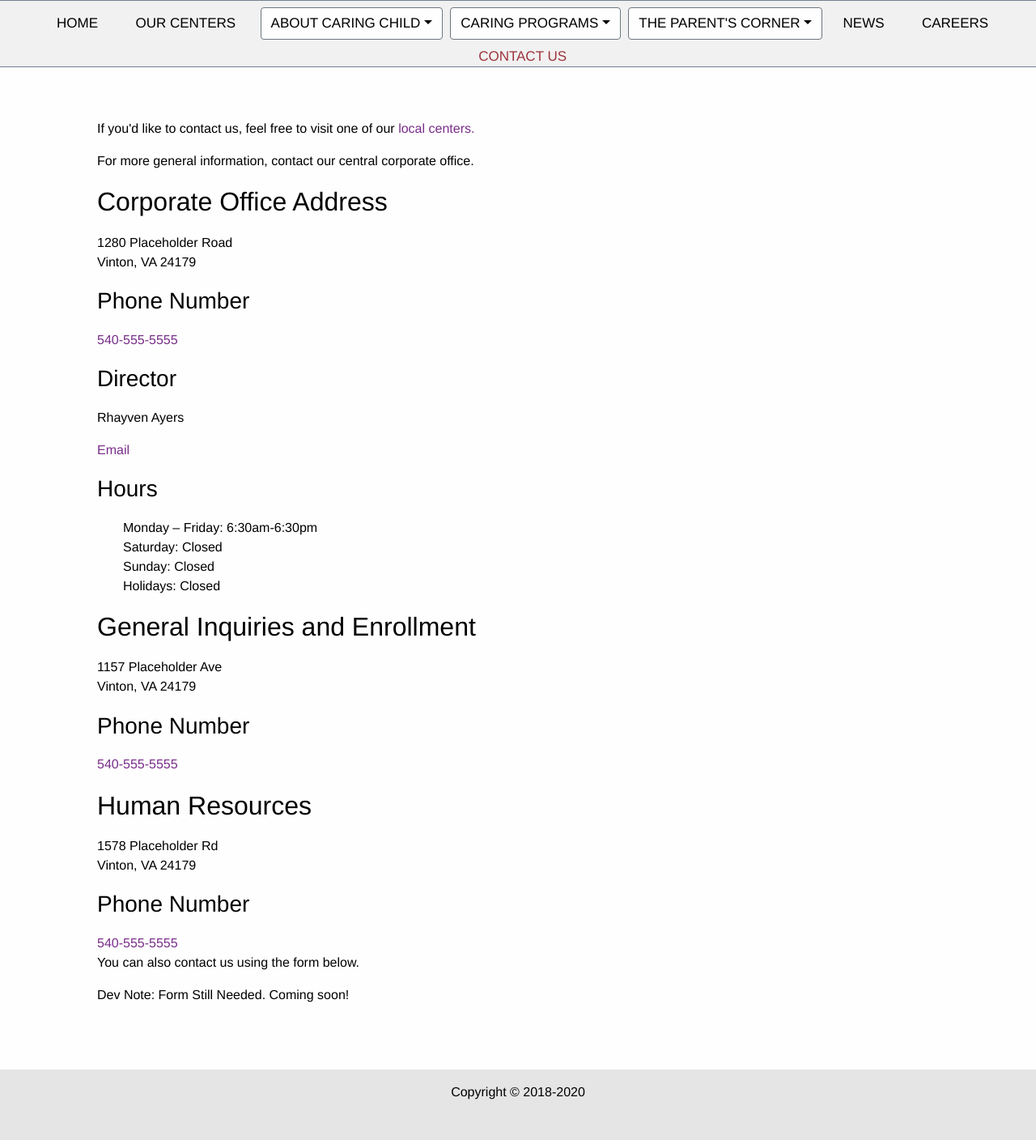
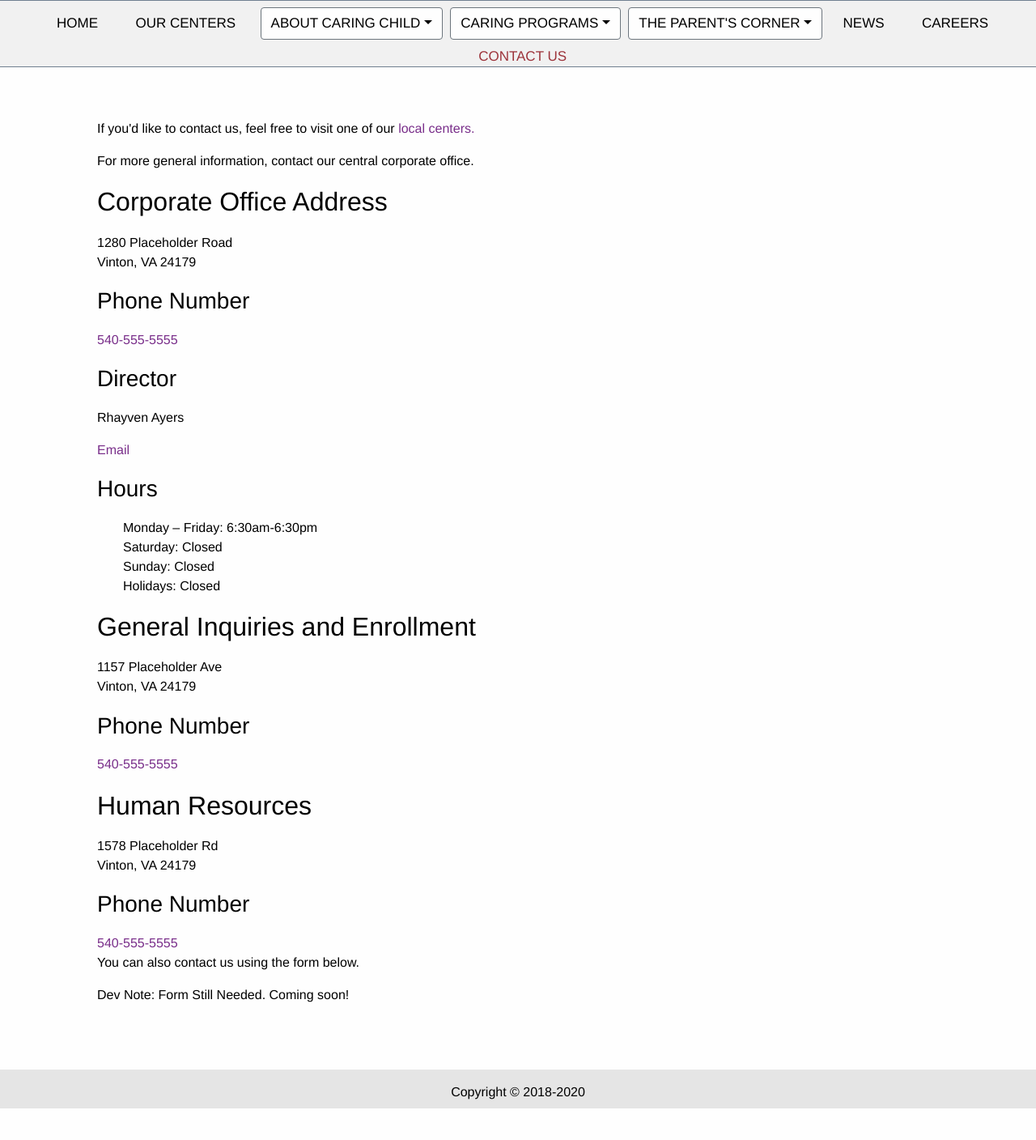
Before and after one commit to Unesdala/Caring-Child-Daycare, a React app: page /daycare/contact in a window 1280 px wide. Shown: the top 1408 px of the page at 81% size. After the commit the page ends 1369 px from the top, so only its background shows below. Built offline with nearby package versions, Linux system fonts and the light colour scheme; no server answers; a web font is replaced by a local one.

Commit message:
Updates height in footer

```diff
--- a/static/layout/_footer.scss
+++ b/static/layout/_footer.scss
@@ -3,5 +3,5 @@
   padding: 1rem;
   background-color: darken($primary-color, 10);
   color: set-text-color($primary-color);
-  height: 6rem;
+  height: 1rem;
 }
```
